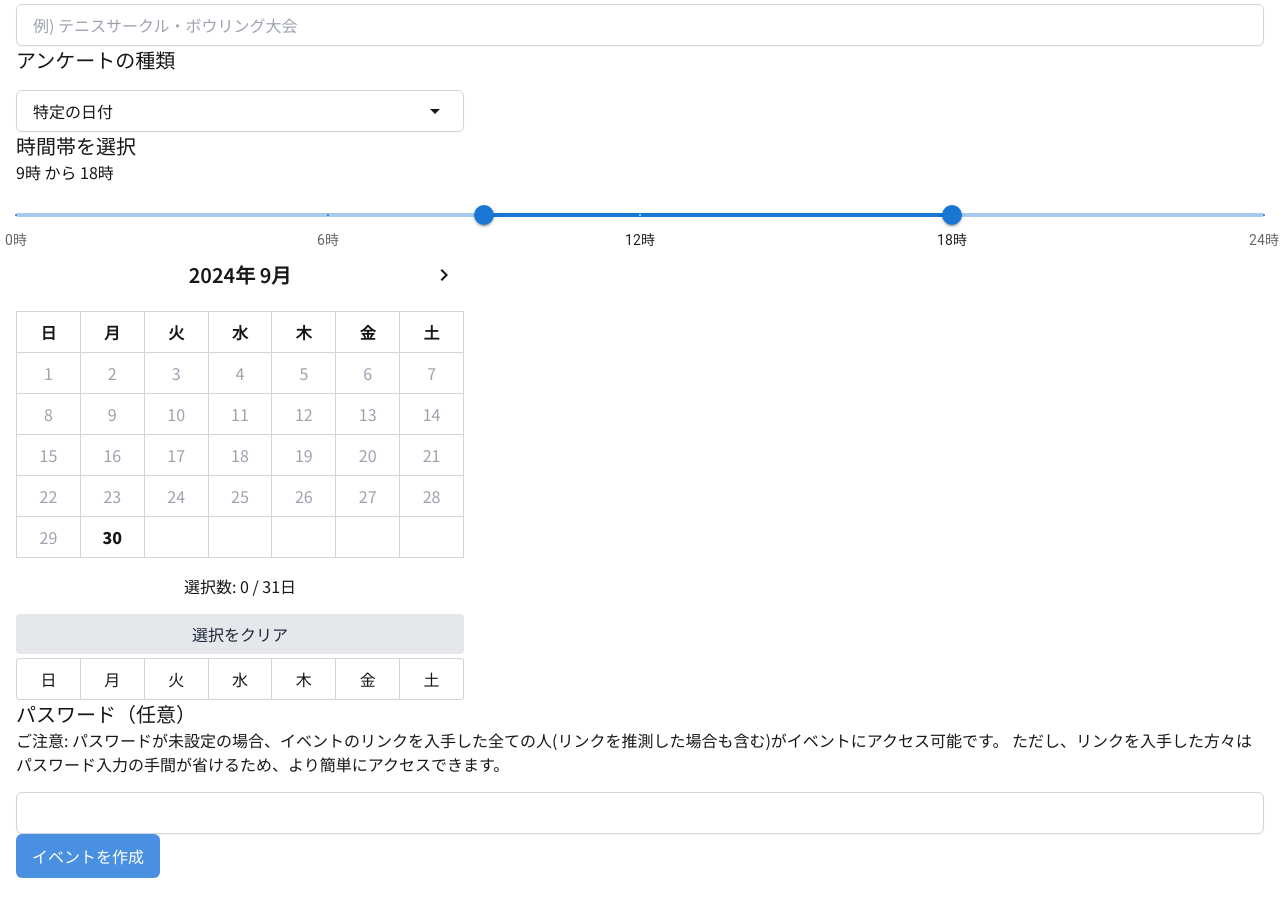
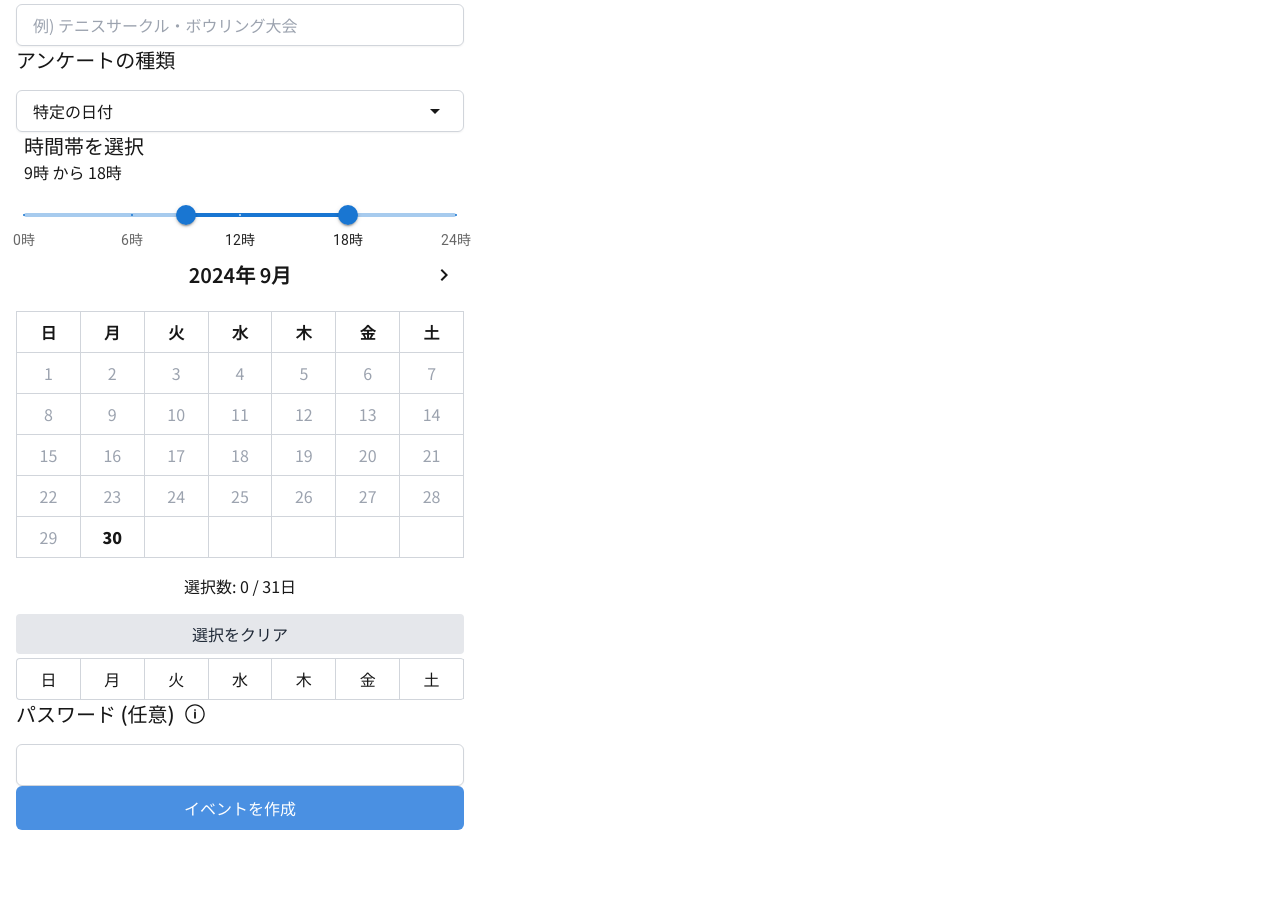
Before and after one commit to takumitoma/itsu-aiteru-scheduler, a Next.js app: page / in a window 1280 px wide. Shown: the part 220-1130 px from the top of the page. After the commit the page ends 1082 px from the top, so only its background shows below. Built offline with nearby package versions, Linux system fonts and the light colour scheme.

Commit message:
fix: minor UI changes to CreateEventForm's components

```diff
--- a/src/components/CreateEventForm/Calendar.tsx
+++ b/src/components/CreateEventForm/Calendar.tsx
@@ -146,6 +146,7 @@ const Calendar: React.FC<CalendarProps> = ({ selectedDates, setSelectedDates })
     <div className="max-w-md">
       <div className="flex justify-between items-center mb-4">
         <button
+          type="button"
           onClick={navigatePrevMonth}
           className={`p-2 rounded-full hover:bg-gray-200 ${isPrevMonthDisabled ? 'invisible' : ''}`}
           aria-label="navigate to previous month"
@@ -154,6 +155,7 @@ const Calendar: React.FC<CalendarProps> = ({ selectedDates, setSelectedDates })
         </button>
         <h2 className="text-xl font-semibold">{currentMonth.format('YYYY年 M月')}</h2>
         <button
+          type="button"
           onClick={navigateNextMonth}
           className={`p-2 rounded-full hover:bg-gray-200 ${isNextMonthDisabled ? 'invisible' : ''}`}
           aria-label="navigate to next month"
@@ -212,6 +214,7 @@ const Calendar: React.FC<CalendarProps> = ({ selectedDates, setSelectedDates })
       )}
       <div className="mt-4">
         <button
+          type="reset"
           onClick={clearSelection}
           className="w-full py-2 bg-gray-200 hover:bg-gray-300 text-gray-800 rounded"
         >
--- a/src/components/CreateEventForm/CreateEventButton.tsx
+++ b/src/components/CreateEventForm/CreateEventButton.tsx
@@ -5,8 +5,9 @@ interface CreateEventButtonProps {
 const CreateEventButton: React.FC<CreateEventButtonProps> = ({ onClick }) => {
   return (
     <button
+      type="submit"
       onClick={onClick}
-      className="bg-primary text-white px-4 py-2 rounded-md h-11
+      className="bg-primary text-white px-4 py-2 rounded-md h-11 max-w-md w-full
         hover:bg-primaryHover focus:bg-primaryHover"
     >
       イベントを作成
--- a/src/components/CreateEventForm/EventTitleInput.tsx
+++ b/src/components/CreateEventForm/EventTitleInput.tsx
@@ -5,7 +5,7 @@ interface EventTitleInputProps {
 
 const EventTitleInput: React.FC<EventTitleInputProps> = ({ value, onChange }) => {
   return (
-    <div>
+    <div className="max-w-md w-full">
       <label htmlFor="eventTitle" className="text-xl font-medium">
         イベント名
       </label>
--- a/src/components/CreateEventForm/PasswordInput.tsx
+++ b/src/components/CreateEventForm/PasswordInput.tsx
@@ -1,25 +1,46 @@
+import { useState } from 'react';
+import { IoIosInformationCircleOutline } from "react-icons/io";
+
 interface PasswordInputProps {
   value: string;
   onChange: (value: string) => void;
 }
 
 const PasswordInput: React.FC<PasswordInputProps> = ({ value, onChange }) => {
+  const [showTooltip, setShowTooltip] = useState(false);
+
+  function toggleTooltip() {
+    setShowTooltip(prev => !prev);
+  }
+
   return (
-    <div>
-      <label htmlFor="password" className="text-xl font-medium">
-        パスワード（任意）
-      </label>
-      <p className="text-md">
-        ご注意:
-        パスワードが未設定の場合、イベントのリンクを入手した全ての人(リンクを推測した場合も含む)がイベントにアクセス可能です。
-        ただし、リンクを入手した方々はパスワード入力の手間が省けるため、より簡単にアクセスできます。
-      </p>
+    <div className="max-w-md w-full">
+      <div className="flex items-center mb-2">
+        <label htmlFor="password" className="text-xl font-medium mr-2">
+          {"パスワード (任意)"}
+        </label>
+        <button
+          type="button"
+          onClick={toggleTooltip}
+        >
+          <IoIosInformationCircleOutline size={24} />
+        </button>
+      </div>
+      {showTooltip && (
+        <div className="bg-gray-100 border border-gray-300 p-3 rounded-md mb-3 text-sm">
+          <p>
+            ご注意:
+            パスワードが未設定の場合、イベントのリンクを入手した全ての人(リンクを推測した場合も含む)がイベントにアクセス可能です。
+            ただし、リンクを入手した方々はパスワード入力の手間が省けるため、より簡単にアクセスできます。
+          </p>
+        </div>
+      )}
       <input
         type="password"
         id="password"
         value={value}
         onChange={(e) => onChange(e.target.value)}
-        className="mt-4 px-4 py-2 w-full rounded-md border border-gray-300 shadow-sm"
+        className="mt-2 px-4 py-2 w-full rounded-md border border-gray-300 shadow-sm"
       />
     </div>
   );
--- a/src/components/CreateEventForm/SurveyTypeSelector.tsx
+++ b/src/components/CreateEventForm/SurveyTypeSelector.tsx
@@ -30,10 +30,11 @@ const SurveyTypeSelector: React.FC<SurveyTypeSelectorProps> = ({ value, onChange
   };
 
   return (
-    <div>
+    <div className="max-w-md w-full">
       <label className="text-xl font-medium">アンケートの種類</label>
-      <div className="relative mt-4 max-w-md" ref={dropdownRef}>
+      <div className="relative mt-4" ref={dropdownRef}>
         <button
+          type="button"
           onClick={() => setIsOpen(!isOpen)}
           className="w-full px-4 py-2 rounded-md border border-gray-300 shadow-sm
             flex justify-between items-center"
@@ -52,6 +53,7 @@ const SurveyTypeSelector: React.FC<SurveyTypeSelectorProps> = ({ value, onChange
             aria-hidden="true"
           >
             <button
+              type="button"
               className="w-full px-4 py-2 text-left hover:bg-primaryHover focus:bg-primaryHover"
               onClick={() => {
                 onChange('specific');
@@ -61,6 +63,7 @@ const SurveyTypeSelector: React.FC<SurveyTypeSelectorProps> = ({ value, onChange
               特定の日付
             </button>
             <button
+              type="button"
               className="w-full px-4 py-2 text-left hover:bg-primaryHover focus:bg-primaryHover"
               onClick={() => {
                 onChange('week');
--- a/src/components/CreateEventForm/TimeRangeSelector.tsx
+++ b/src/components/CreateEventForm/TimeRangeSelector.tsx
@@ -32,7 +32,7 @@ const TimeRangeSelector: React.FC<TimeRangeSelectorProps> = ({ value, onChange }
   ];
 
   return (
-    <div>
+    <div className="max-w-md w-full px-2">
       <label className="text-xl font-medium mb-4">時間帯を選択</label>
       <p className="mb-4">
         {value.start}時 から {value.end}時
--- a/src/components/CreateEventForm/WeekCalendar.tsx
+++ b/src/components/CreateEventForm/WeekCalendar.tsx
@@ -20,6 +20,7 @@ const WeekCalendar: React.FC<WeekCalendarProps> = ({ selectedDays, setSelectedDa
       {dates.map((day, index) => (
         <button
           key={day}
+          type="button"
           onClick={() => toggleWeekday(index)}
           className={`py-2 w-full
             border-gray-300 border-r hover:bg-gray-200 ${
```
